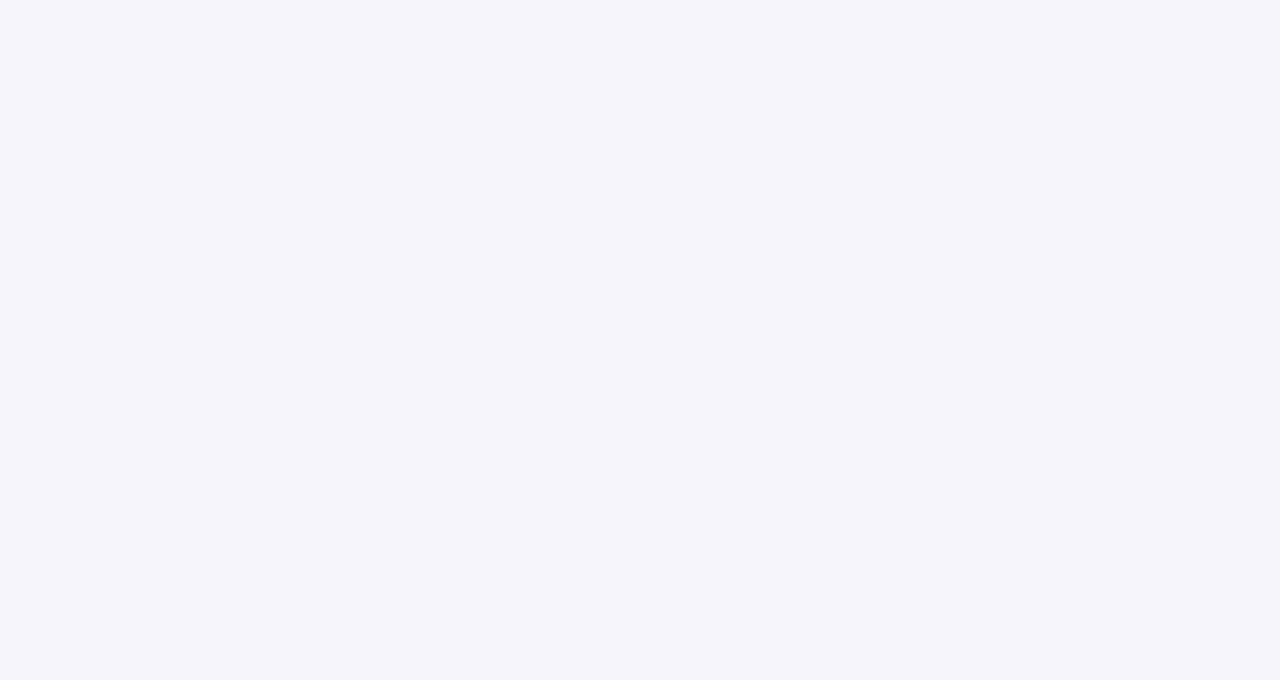
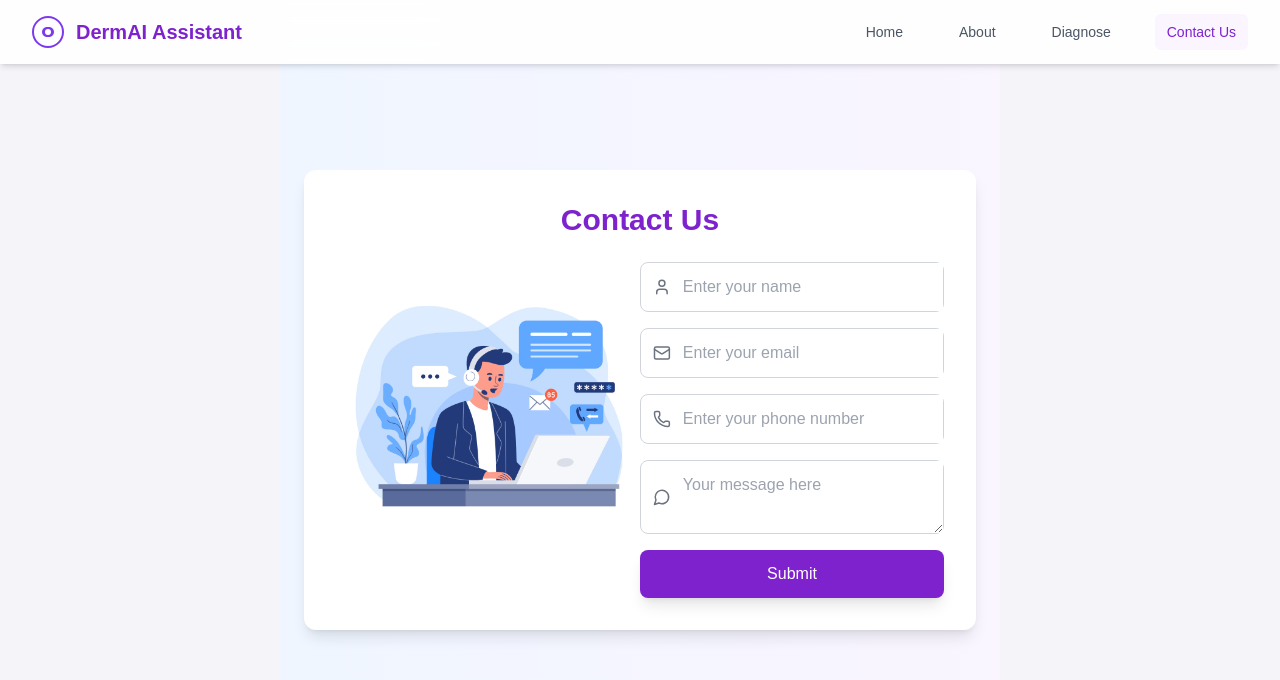
Before and after one commit to Mefisto04/Genhub-Frontend, a React (Create React App) app: page /contact in a window 1280 px wide. Before the commit this address had no page. Shown: the top 680 px of the page. Built offline with nearby package versions, Linux system fonts and the light colour scheme.

Commit message:
Implement color scheme update and add contact page route

```diff
--- a/src/App.js
+++ b/src/App.js
@@ -16,43 +16,56 @@ function App() {
     <>
       <Navbar />
       <div className="h-screen flex flex-col">
-        <div className="flex-grow bg-gradient-to-r from-green-50 to-emerald-50 pt-16">
+        <div className="flex-grow bg-gradient-to-r from-blue-50 to-purple-50 pt-16">
           <main className="w-full">
             {/* Hero Section */}
+
             <motion.section
               initial="initial"
               animate="animate"
-              className="pt-20 pb-20"
+              className="pt-20 pb-20 h-screen flex items-center justify-center"
             >
-              <div className="max-w-7xl mx-auto px-4 sm:px-6 lg:px-8 text-center">
+              <div className="max-w-7xl mx-auto px-4 sm:px-6 lg:px-8 flex flex-col lg:flex-row items-center justify-between">
+                {/* Left: Text Content */}
+                <div className="max-w-2xl text-center lg:text-left">
                   <motion.h1
                     variants={fadeIn}
-                  className="text-5xl md:text-6xl font-bold text-green-700 mb-6"
+                    className="text-5xl md:text-6xl font-bold text-purple-700 mb-6"
                   >
                     AI-Powered Skin Disease Detection
                   </motion.h1>
                   <motion.p
                     variants={fadeIn}
-                  className="mt-4 text-xl text-gray-600 max-w-2xl mx-auto"
+                    className="mt-4 text-xl text-gray-600"
                   >
                     Get instant, accurate skin condition analysis powered by
-                  advanced AI. Upload an image or use your camera for real-time
-                  detection.
+                    advanced AI. Upload an image or use your camera for
+                    real-time detection.
                   </motion.p>
                   <motion.div variants={fadeIn} className="mt-8 space-x-4">
                     <Link
                       to="/predict"
-                    className="inline-block bg-green-700 text-white px-8 py-3 rounded-lg hover:bg-green-800 transition duration-300 shadow-lg hover:shadow-xl"
+                      className="inline-block bg-purple-700 text-white px-8 py-3 rounded-lg hover:bg-purple-800 transition duration-300 shadow-lg hover:shadow-xl"
                     >
                       Start Diagnosis
                     </Link>
                     <Link
                       to="/about"
-                    className="inline-block bg-white text-green-700 px-8 py-3 rounded-lg hover:bg-gray-50 transition duration-300 shadow-lg hover:shadow-xl"
+                      className="inline-block bg-white text-purple-700 px-8 py-3 rounded-lg hover:bg-gray-50 transition duration-300 shadow-lg hover:shadow-xl"
                     >
                       Learn More
                     </Link>
                   </motion.div>
+                </div>
+
+                {/* Right: Image */}
+                <div className="mt-10 lg:mt-0 lg:w-1/2 flex justify-center">
+                  <img
+                    src="/contactus.jpg"
+                    alt="AI Skin Analysis"
+                    className="w-full max-w-md rounded-lg shadow-lg"
+                  />
+                </div>
               </div>
             </motion.section>
 
@@ -64,7 +77,7 @@ function App() {
               className="py-16 bg-white"
             >
               <div className="max-w-7xl mx-auto px-4 sm:px-6 lg:px-8">
-                <h2 className="text-3xl font-bold text-center text-green-700 mb-12">
+                <h2 className="text-3xl font-bold text-center text-purple-700 mb-12">
                   Why Choose DermAI Assistant?
                 </h2>
                 <div className="grid grid-cols-1 md:grid-cols-3 gap-8">
@@ -78,9 +91,9 @@ function App() {
                       alt="AI Analysis"
                       className="w-full h-48 object-cover rounded-lg mb-6"
                     />
-                    <div className="h-12 w-12 bg-green-100 rounded-lg flex items-center justify-center mb-4">
+                    <div className="h-12 w-12 bg-purple-100 rounded-lg flex items-center justify-center mb-4">
                       <svg
-                        className="w-6 h-6 text-green-700"
+                        className="w-6 h-6 text-purple-700"
                         fill="none"
                         stroke="currentColor"
                         viewBox="0 0 24 24"
@@ -93,7 +106,7 @@ function App() {
                         />
                       </svg>
                     </div>
-                    <h3 className="text-xl font-bold text-green-700 mb-2">
+                    <h3 className="text-xl font-bold text-purple-700 mb-2">
                       Instant Analysis
                     </h3>
                     <p className="text-gray-600">
@@ -111,9 +124,9 @@ function App() {
                       alt="Personalized Care"
                       className="w-full h-48 object-cover rounded-lg mb-6"
                     />
-                    <div className="h-12 w-12 bg-green-100 rounded-lg flex items-center justify-center mb-4">
+                    <div className="h-12 w-12 bg-purple-100 rounded-lg flex items-center justify-center mb-4">
                       <svg
-                        className="w-6 h-6 text-green-700"
+                        className="w-6 h-6 text-purple-700"
                         fill="none"
                         stroke="currentColor"
                         viewBox="0 0 24 24"
@@ -126,7 +139,7 @@ function App() {
                         />
                       </svg>
                     </div>
-                    <h3 className="text-xl font-bold text-green-700 mb-2">
+                    <h3 className="text-xl font-bold text-purple-700 mb-2">
                       Personalized Care
                     </h3>
                     <p className="text-gray-600">
@@ -144,9 +157,9 @@ function App() {
                       alt="Easy to Use"
                       className="w-full h-48 object-cover rounded-lg mb-6"
                     />
-                    <div className="h-12 w-12 bg-green-100 rounded-lg flex items-center justify-center mb-4">
+                    <div className="h-12 w-12 bg-purple-100 rounded-lg flex items-center justify-center mb-4">
                       <svg
-                        className="w-6 h-6 text-green-700"
+                        className="w-6 h-6 text-purple-700"
                         fill="none"
                         stroke="currentColor"
                         viewBox="0 0 24 24"
@@ -159,7 +172,7 @@ function App() {
                         />
                       </svg>
                     </div>
-                    <h3 className="text-xl font-bold text-green-700 mb-2">
+                    <h3 className="text-xl font-bold text-purple-700 mb-2">
                       Easy to Use
                     </h3>
                     <p className="text-gray-600">
@@ -173,12 +186,12 @@ function App() {
           </main>
 
           {/* Footer */}
-          <footer className="w-full bg-green-950 text-white py-12">
+          <footer className="w-full bg-purple-950 text-white py-12">
             <div className="max-w-6xl mx-auto px-4 sm:px-6 lg:px-8">
               <div className="grid grid-cols-1 md:grid-cols-4 gap-8">
                 <div>
                   <h3 className="text-xl font-bold mb-4">DermAI Assistant</h3>
-                  <p className="text-green-100">
+                  <p className="text-purple-100">
                     Advanced skin disease detection powered by artificial
                     intelligence.
                   </p>
@@ -187,14 +200,14 @@ function App() {
                   <h4 className="text-lg font-semibold mb-4">Quick Links</h4>
                   <ul className="space-y-2">
                     <li>
-                      <Link to="/" className="text-green-100 hover:text-white">
+                      <Link to="/" className="text-purple-100 hover:text-white">
                         Home
                       </Link>
                     </li>
                     <li>
                       <Link
                         to="/predict"
-                        className="text-green-100 hover:text-white"
+                        className="text-purple-100 hover:text-white"
                       >
                         Diagnose
                       </Link>
@@ -202,7 +215,7 @@ function App() {
                     <li>
                       <Link
                         to="/about"
-                        className="text-green-100 hover:text-white"
+                        className="text-purple-100 hover:text-white"
                       >
                         About
                       </Link>
@@ -215,7 +228,7 @@ function App() {
                     <li>
                       <Link
                         to="/blog"
-                        className="text-green-100 hover:text-white"
+                        className="text-purple-100 hover:text-white"
                       >
                         Blog
                       </Link>
@@ -223,7 +236,7 @@ function App() {
                     <li>
                       <Link
                         to="/faq"
-                        className="text-green-100 hover:text-white"
+                        className="text-purple-100 hover:text-white"
                       >
                         FAQs
                       </Link>
@@ -231,7 +244,7 @@ function App() {
                     <li>
                       <Link
                         to="/support"
-                        className="text-green-100 hover:text-white"
+                        className="text-purple-100 hover:text-white"
                       >
                         Support
                       </Link>
@@ -241,15 +254,15 @@ function App() {
                 <div>
                   <h4 className="text-lg font-semibold mb-4">Contact</h4>
                   <ul className="space-y-2">
-                    <li className="text-green-100">
+                    <li className="text-purple-100">
                       Email: contact@genhubInnovation.com
                     </li>
-                    <li className="text-green-100">Phone: 6385499454</li>
+                    <li className="text-purple-100">Phone: +91 6385499454</li>
                   </ul>
                 </div>
               </div>
-              <div className="border-t border-green-600 mt-8 pt-8 text-center">
-                <p className="text-green-100">
+              <div className="border-t border-purple-600 mt-8 pt-8 text-center">
+                <p className="text-purple-100">
                   &copy; 2025 Designed and Developed by GenHub Innovations. All
                   Rights Reserved.
                 </p>
--- /dev/null
+++ b/src/components/ContactUs.js
@@ -0,0 +1,78 @@
+import React from "react";
+import Navbar from "./Navbar";
+import { Mail, Phone, User, MessageCircle } from "lucide-react"; // Import icons
+
+const ContactUs = () => {
+  return (
+    <>
+      <Navbar />
+      <div className="h-screen flex items-center justify-center bg-gradient-to-r from-blue-50 to-purple-50 p-6">
+        <div className="w-full max-w-2xl bg-white p-8 rounded-xl shadow-lg">
+          <h1 className="text-3xl font-bold text-purple-700 text-center mb-6">
+            Contact Us
+          </h1>
+          <div className="flex flex-col md:flex-row">
+            <div className="md:w-1/2 mb-6 md:mb-0">
+              <img
+                src="/contactus.jpg"
+                alt="Contact Us"
+                className="rounded-lg mx-auto"
+              />
+            </div>
+            <div className="md:w-1/2">
+              <form>
+                <div className="mb-4 flex items-center border border-gray-300 rounded-lg">
+                  <User className="w-5 h-5 text-gray-500 ml-3" />
+                  <input
+                    id="name"
+                    type="text"
+                    placeholder="Enter your name"
+                    required
+                    className="w-full p-3 border-0 focus:outline-none focus:ring-2 focus:ring-purple-500"
+                  />
+                </div>
+                <div className="mb-4 flex items-center border border-gray-300 rounded-lg">
+                  <Mail className="w-5 h-5 text-gray-500 ml-3" />
+                  <input
+                    id="email"
+                    type="email"
+                    placeholder="Enter your email"
+                    required
+                    className="w-full p-3 border-0 focus:outline-none focus:ring-2 focus:ring-purple-500"
+                  />
+                </div>
+                <div className="mb-4 flex items-center border border-gray-300 rounded-lg">
+                  <Phone className="w-5 h-5 text-gray-500 ml-3" />
+                  <input
+                    id="phone"
+                    type="tel"
+                    placeholder="Enter your phone number"
+                    required
+                    className="w-full p-3 border-0 focus:outline-none focus:ring-2 focus:ring-purple-500"
+                  />
+                </div>
+                <div className="mb-4 flex items-center border border-gray-300 rounded-lg">
+                  <MessageCircle className="w-5 h-5 text-gray-500 ml-3" />
+                  <textarea
+                    id="message"
+                    placeholder="Your message here"
+                    required
+                    className="w-full p-3 border-0 focus:outline-none focus:ring-2 focus:ring-purple-500"
+                  />
+                </div>
+                <button
+                  type="submit"
+                  className="w-full bg-purple-700 text-white py-3 rounded-lg hover:bg-purple-800 transition duration-300 shadow-lg hover:shadow-xl"
+                >
+                  Submit
+                </button>
+              </form>
+            </div>
+          </div>
+        </div>
+      </div>
+    </>
+  );
+};
+
+export default ContactUs;
--- a/src/components/Navbar.js
+++ b/src/components/Navbar.js
@@ -23,7 +23,7 @@ function Navbar() {
               className="flex items-center space-x-3"
             >
               <img src="/logo.svg" alt="DermAI Logo" className="w-8 h-8" />
-              <span className="text-xl font-bold text-green-700">
+              <span className="text-xl font-bold text-purple-700">
                 DermAI Assistant
               </span>
             </motion.div>
@@ -35,38 +35,39 @@ function Navbar() {
               to="/"
               className={`px-3 py-2 rounded-md text-sm font-medium transition-colors ${
                 isActiveRoute("/")
-                  ? "text-green-700 bg-green-50"
-                  : "text-gray-600 hover:text-green-700 hover:bg-green-50"
+                  ? "text-purple-700 bg-purple-50"
+                  : "text-gray-600 hover:text-purple-700 hover:bg-purple-50"
               }`}
             >
               Home
             </Link>
             <Link
-              to="/predict"
-              className={`px-3 py-2 rounded-md text-sm font-medium transition-colors ${
-                isActiveRoute("/predict")
-                  ? "text-green-700 bg-green-50"
-                  : "text-gray-600 hover:text-green-700 hover:bg-green-50"
-              }`}
-            >
-              Diagnose
-            </Link>
-            <Link
               to="/about"
               className={`px-3 py-2 rounded-md text-sm font-medium transition-colors ${
                 isActiveRoute("/about")
-                  ? "text-green-700 bg-green-50"
-                  : "text-gray-600 hover:text-green-700 hover:bg-green-50"
+                  ? "text-purple-700 bg-purple-50"
+                  : "text-gray-600 hover:text-purple-700 hover:bg-purple-50"
               }`}
             >
               About
             </Link>
             <Link
+              to="/predict"
+              className={`px-3 py-2 rounded-md text-sm font-medium transition-colors ${
+                isActiveRoute("/predict")
+                  ? "text-purple-700 bg-purple-50"
+                  : "text-gray-600 hover:text-purple-700 hover:bg-purple-50"
+              }`}
+            >
+              Diagnose
+            </Link>
+
+            <Link
               to="/contact"
               className={`px-3 py-2 rounded-md text-sm font-medium transition-colors ${
                 isActiveRoute("/contact")
-                  ? "text-green-700 bg-green-50"
-                  : "text-gray-600 hover:text-green-700 hover:bg-green-50"
+                  ? "text-purple-700 bg-purple-50"
+                  : "text-gray-600 hover:text-purple-700 hover:bg-purple-50"
               }`}
             >
               Contact Us
@@ -77,7 +78,7 @@ function Navbar() {
           <div className="md:hidden">
             <button
               onClick={() => setIsMenuOpen(!isMenuOpen)}
-              className="inline-flex items-center justify-center p-2 rounded-md text-gray-600 hover:text-green-700 hover:bg-green-50 focus:outline-none focus:ring-2 focus:ring-inset focus:ring-green-500"
+              className="inline-flex items-center justify-center p-2 rounded-md text-gray-600 hover:text-purple-700 hover:bg-purple-50 focus:outline-none focus:ring-2 focus:ring-inset focus:ring-purple-500"
             >
               <span className="sr-only">Open main menu</span>
               {isMenuOpen ? (
@@ -104,41 +105,42 @@ function Navbar() {
                 to="/"
                 className={`block px-3 py-2 rounded-md text-base font-medium transition-colors ${
                   isActiveRoute("/")
-                    ? "text-green-700 bg-green-50"
-                    : "text-gray-600 hover:text-green-700 hover:bg-green-50"
+                    ? "text-purple-700 bg-purple-50"
+                    : "text-gray-600 hover:text-purple-700 hover:bg-purple-50"
                 }`}
                 onClick={() => setIsMenuOpen(false)}
               >
                 Home
               </Link>
+
+              <Link
+                to="/about"
+                className={`block px-3 py-2 rounded-md text-base font-medium transition-colors ${
+                  isActiveRoute("/about")
+                    ? "text-purple-700 bg-purple-50"
+                    : "text-gray-600 hover:text-purple-700 hover:bg-purple-50"
+                }`}
+                onClick={() => setIsMenuOpen(false)}
+              >
+                About
+              </Link>
               <Link
                 to="/predict"
                 className={`block px-3 py-2 rounded-md text-base font-medium transition-colors ${
                   isActiveRoute("/predict")
-                    ? "text-green-700 bg-green-50"
-                    : "text-gray-600 hover:text-green-700 hover:bg-green-50"
+                    ? "text-purple-700 bg-purple-50"
+                    : "text-gray-600 hover:text-purple-700 hover:bg-purple-50"
                 }`}
                 onClick={() => setIsMenuOpen(false)}
               >
                 Diagnose
               </Link>
               <Link
-                to="/about"
-                className={`block px-3 py-2 rounded-md text-base font-medium transition-colors ${
-                  isActiveRoute("/about")
-                    ? "text-green-700 bg-green-50"
-                    : "text-gray-600 hover:text-green-700 hover:bg-green-50"
-                }`}
-                onClick={() => setIsMenuOpen(false)}
-              >
-                About
-              </Link>
-              <Link
                 to="/contact"
                 className={`block px-3 py-2 rounded-md text-base font-medium transition-colors ${
                   isActiveRoute("/contact")
-                    ? "text-green-700 bg-green-50"
-                    : "text-gray-600 hover:text-green-700 hover:bg-green-50"
+                    ? "text-purple-700 bg-purple-50"
+                    : "text-gray-600 hover:text-purple-700 hover:bg-purple-50"
                 }`}
                 onClick={() => setIsMenuOpen(false)}
               >
--- a/src/index.js
+++ b/src/index.js
@@ -5,6 +5,7 @@ import App from "./App";
 import Predict from "./Predict";
 import About from "./About";
 import "./index.css";
+import ContactUs from "./components/ContactUs";
 
 // Get the root element
 const container = document.getElementById("root");
@@ -19,6 +20,7 @@ root.render(
       <Route path="/" element={<App />} />
       <Route path="/predict" element={<Predict />} />
       <Route path="/about" element={<About />} />
+      <Route path="/contact" element={<ContactUs />} />
     </Routes>
   </Router>
 );
```
Also changed, not shown: src/About.js (+15 -15 lines), src/Predict.js (+13 -13 lines), lib/data.txt (added), public/contactus.jpg (added). Lines whose indentation alone changed are shown as unchanged.
